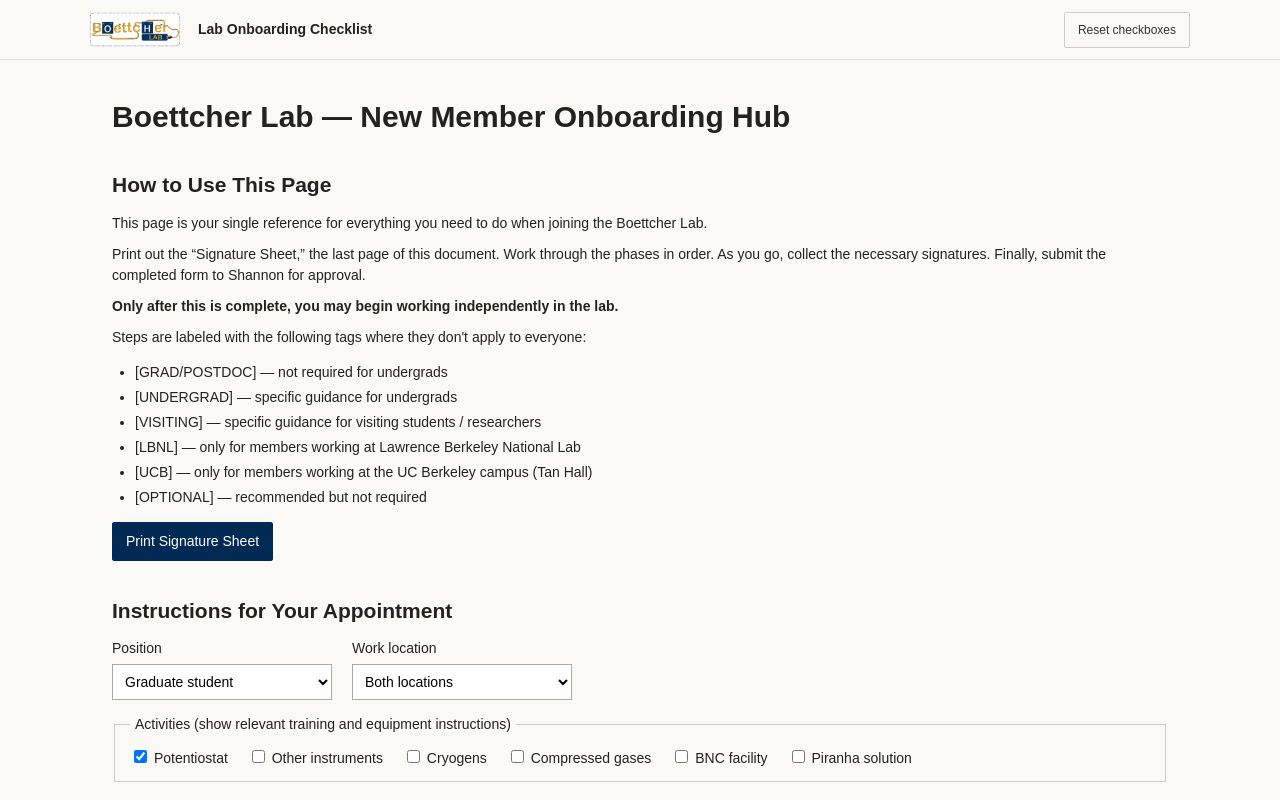
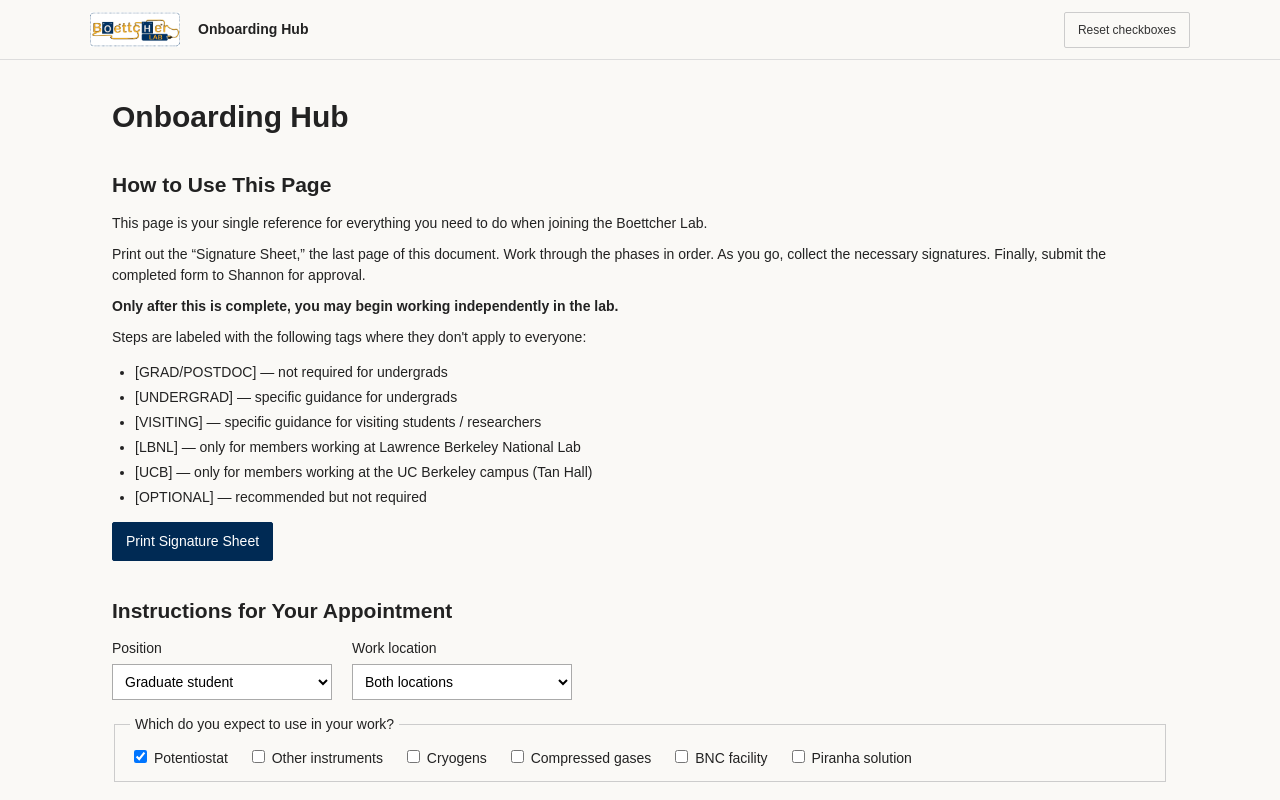
Before and after one commit to BoettcherLab/boettcher-lab, a plain HTML site: page onboarding/index.html in a window 1280 px wide. Shown: the top 800 px of the page. Drawn offline with Linux system fonts and the light colour scheme.

Commit message:
Simplify onboarding labels and make contacts and useful links expandable

```diff
--- a/onboarding/index.html
+++ b/onboarding/index.html
@@ -1,15 +1,15 @@
 <!doctype html>
-<html lang="en"><head><meta charset="UTF-8"><meta name="viewport" content="width=device-width, initial-scale=1"><meta name="robots" content="noindex,nofollow,noarchive"><title>Boettcher Lab — New Member Onboarding Hub</title><link rel="icon" href="../assets/logo.png" type="image/png"><link rel="stylesheet" href="styles.css"><script src="app.js" defer></script></head>
+<html lang="en"><head><meta charset="UTF-8"><meta name="viewport" content="width=device-width, initial-scale=1"><meta name="robots" content="noindex,nofollow,noarchive"><title>Onboarding Hub</title><link rel="icon" href="../assets/logo.png" type="image/png"><link rel="stylesheet" href="styles.css"><script src="app.js" defer></script></head>
 <body>
-<header class="topbar"><a href="#top" class="brand"><img src="../assets/logo.png" alt="Boettcher Lab logo"></a><span class="toplabel">Lab Onboarding Checklist</span><button id="reset" type="button" class="plain-button">Reset checkboxes</button></header>
+<header class="topbar"><a href="#top" class="brand"><img src="../assets/logo.png" alt="Boettcher Lab logo"></a><span class="toplabel">Onboarding Hub</span><button id="reset" type="button" class="plain-button">Reset checkboxes</button></header>
 <main id="top">
-<h1>Boettcher Lab — New Member Onboarding Hub</h1>
+<h1>Onboarding Hub</h1>
 <section id="how-to"><h2>How to Use This Page</h2><p>This page is your single reference for everything you need to do when joining the Boettcher Lab.</p><p>Print out the “Signature Sheet,” the last page of this document. Work through the phases in order. As you go, collect the necessary signatures. Finally, submit the completed form to Shannon for approval.</p><p><strong>Only after this is complete, you may begin working independently in the lab.</strong></p><p>Steps are labeled with the following tags where they don't apply to everyone:</p><ul><li>[GRAD/POSTDOC] — not required for undergrads</li><li>[UNDERGRAD] — specific guidance for undergrads</li><li>[VISITING] — specific guidance for visiting students / researchers</li><li>[LBNL] — only for members working at Lawrence Berkeley National Lab</li><li>[UCB] — only for members working at the UC Berkeley campus (Tan Hall)</li><li>[OPTIONAL] — recommended but not required</li></ul><button id="print-top" type="button">Print Signature Sheet</button></section>
-<section id="preferences"><h2>Instructions for Your Appointment</h2><div class="filters"><label>Position<select id="role"><option value="undergrad">Undergraduate</option><option value="grad">Graduate student</option><option value="postdoc">Postdoc</option></select></label><label>Work location<select id="location"><option value="ucb">UC Berkeley (Tan Hall)</option><option value="lbnl">LBNL</option><option value="both">Both locations</option></select></label></div><fieldset class="activities"><legend>Activities (show relevant training and equipment instructions)</legend><div id="activity-options"></div></fieldset></section>
+<section id="preferences"><h2>Instructions for Your Appointment</h2><div class="filters"><label>Position<select id="role"><option value="undergrad">Undergraduate</option><option value="grad">Graduate student</option><option value="postdoc">Postdoc</option></select></label><label>Work location<select id="location"><option value="ucb">UC Berkeley (Tan Hall)</option><option value="lbnl">LBNL</option><option value="both">Both locations</option></select></label></div><fieldset class="activities"><legend>Which do you expect to use in your work?</legend><div id="activity-options"></div></fieldset></section>
 <div id="sticky-checklist" class="sticky-checklist"><strong>Onboarding Checklist</strong><span id="progress">0/0</span><nav id="phase-nav" aria-label="Onboarding phases"></nav><a href="#signature-sheet">Signature Sheet</a></div>
 <div id="phases"></div>
-<section id="contacts"><h2>Group Roles &amp; Contacts</h2><p>Several lab roles carry specific responsibilities. Know who to go to — going to the wrong person wastes everyone's time. Full role assignments are in the Group Jobs spreadsheet. Add your mentor's name and contact when you arrive.</p><div class="table-scroll"><table><thead><tr><th>Role</th><th>Name</th><th>Email</th><th>Responsibilities</th></tr></thead><tbody id="contact-rows"></tbody></table></div></section>
-<section id="resources"><h2>Quick Useful Links</h2><div class="table-scroll"><table><thead><tr><th>Resource</th><th>Link</th></tr></thead><tbody id="resource-rows"></tbody></table></div></section>
+<section id="contacts"><details class="reference-details"><summary>Group Roles &amp; Contacts</summary><p>Several lab roles carry specific responsibilities. Know who to go to — going to the wrong person wastes everyone's time. Full role assignments are in the Group Jobs spreadsheet. Add your mentor's name and contact when you arrive.</p><div class="table-scroll"><table><thead><tr><th>Role</th><th>Name</th><th>Email</th><th>Responsibilities</th></tr></thead><tbody id="contact-rows"></tbody></table></div></details></section>
+<section id="resources"><details class="reference-details"><summary>Quick Useful Links</summary><div class="table-scroll"><table><thead><tr><th>Resource</th><th>Link</th></tr></thead><tbody id="resource-rows"></tbody></table></div></details></section>
 <section id="signature-sheet"><h2>Signature Sheet</h2><p>The signature sheet uses the original document's fixed form, irrespective of the selections above.</p><button id="print-bottom" type="button">Print Signature Sheet</button><div id="signature-preview"></div></section>
 </main>
 </body></html>
```
